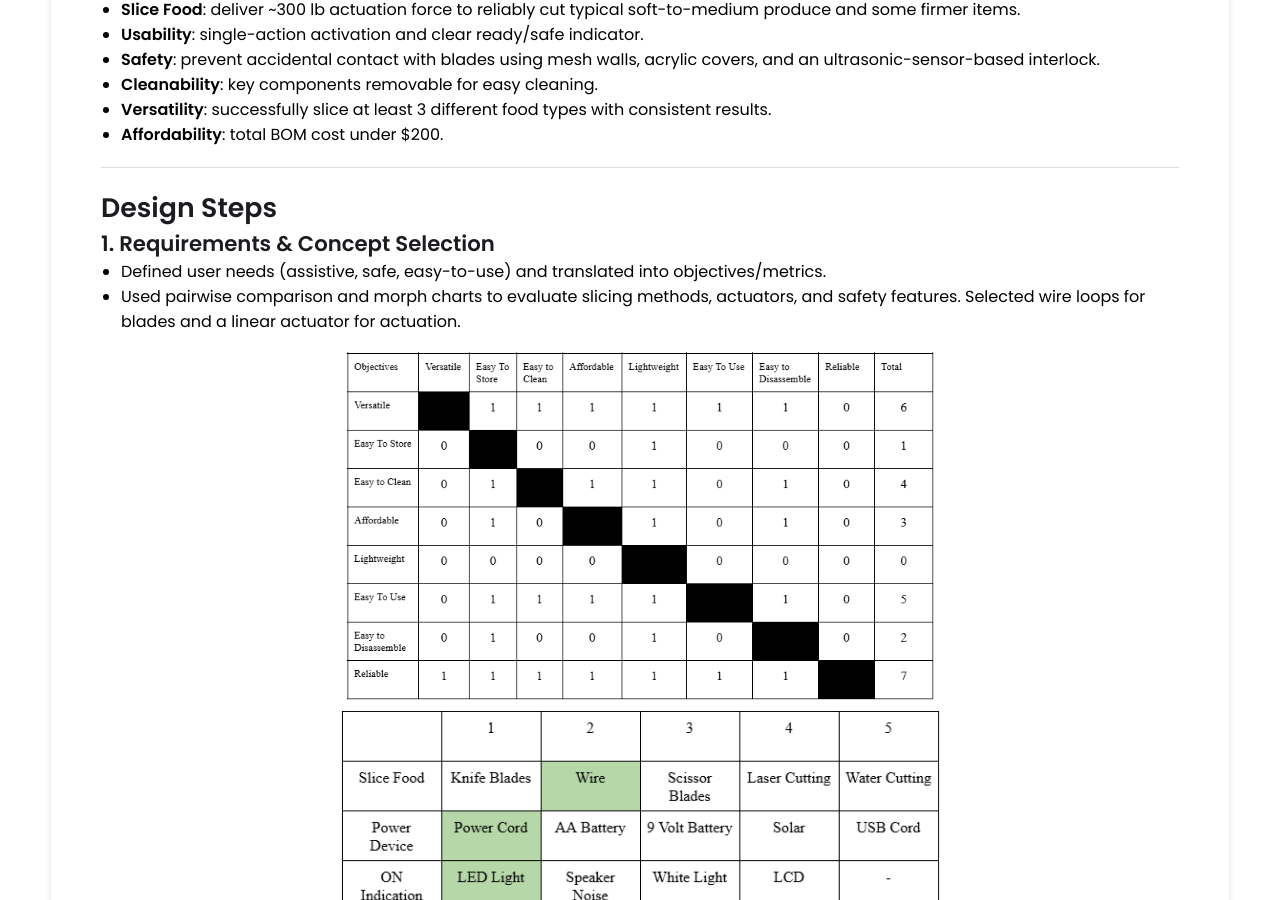
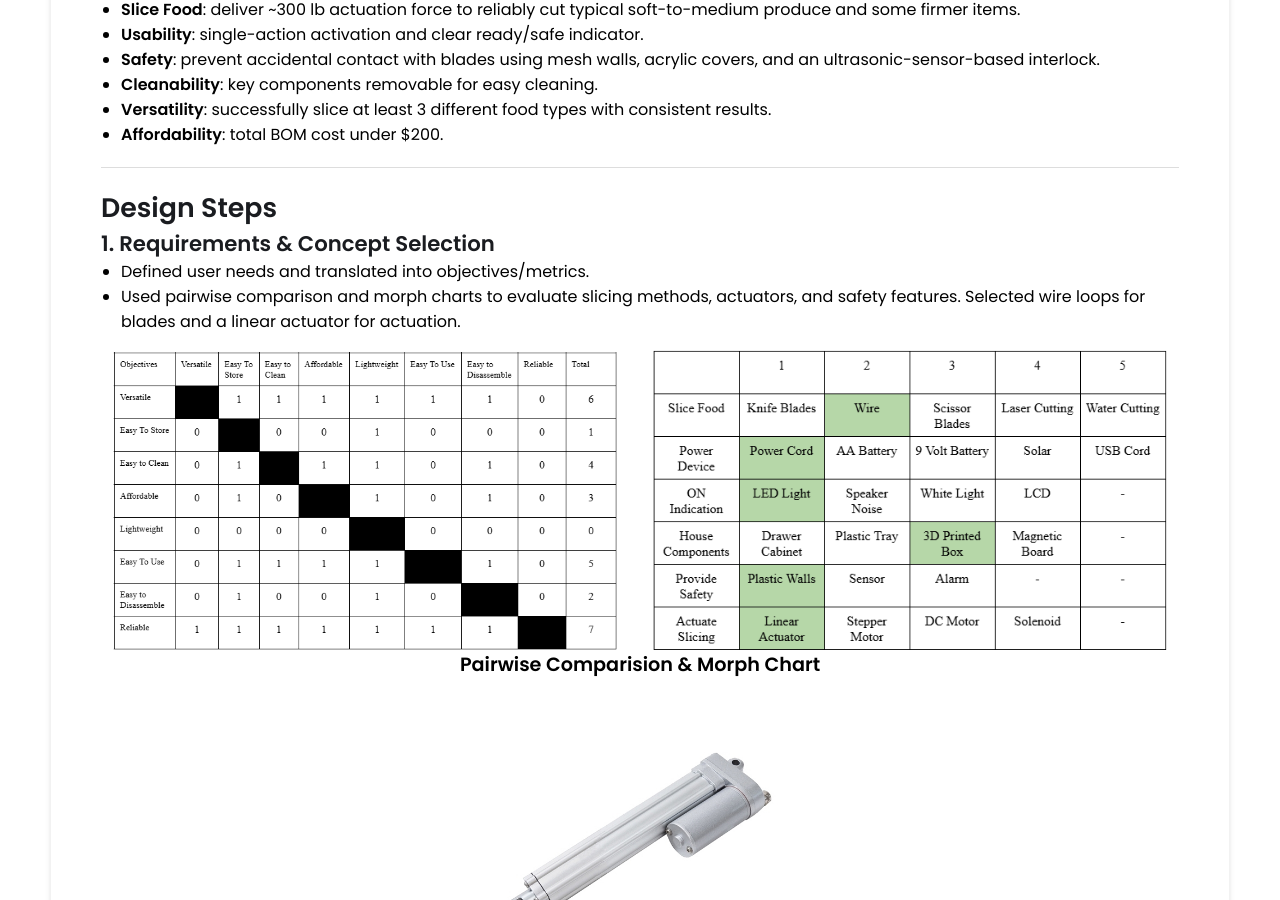
Before and after one commit to michael-vuong/michael-vuong.github.io, a Jekyll site: the page built from _projects/SureSlice/index.md, in a window 1280 px wide and 900 px high, scrolled down 936 px. Built offline with Jekyll 4.4.1, drawn with Linux system fonts in a browser that asks for light colours.

Commit message:
Update index.md

```diff
--- a/_projects/SureSlice/index.md
+++ b/_projects/SureSlice/index.md
@@ -31,9 +31,9 @@ Create a mechanically-assistive countertop food slicer that enables users with l
 # Design Steps
 
 ## 1. Requirements & Concept Selection
-- Defined user needs (assistive, safe, easy-to-use) and translated into objectives/metrics.
+- Defined user needs and translated into objectives/metrics.
 - Used pairwise comparison and morph charts to evaluate slicing methods, actuators, and safety features. Selected wire loops for blades and a linear actuator for actuation.
-{% include image-gallery.html images="Pairwise.png, Morph.png" height="350" %}
+{% include image-gallery.html images="Pairwise.png, Morph.png" height="300" %}
 <div style="text-align:center; font-size:1.2rem; font-weight:bold; margin-bottom:12px;">
   Pairwise Comparision & Morph Chart
 </div>
```
